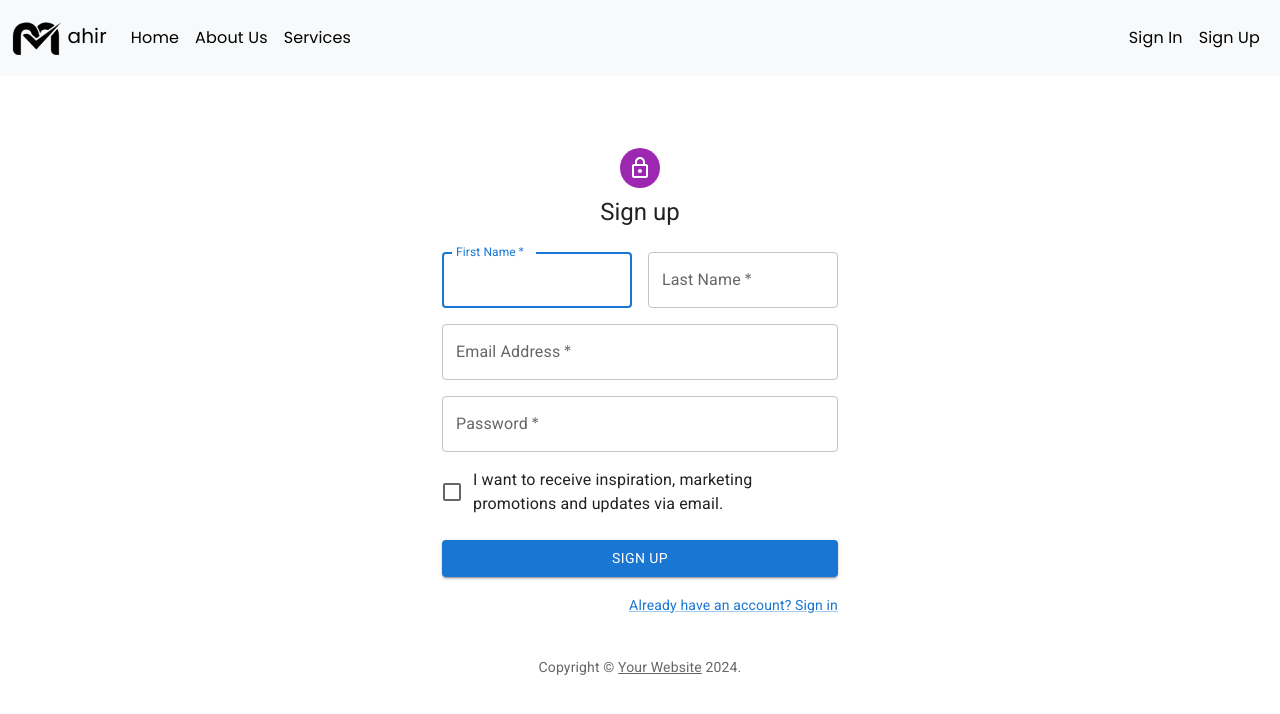
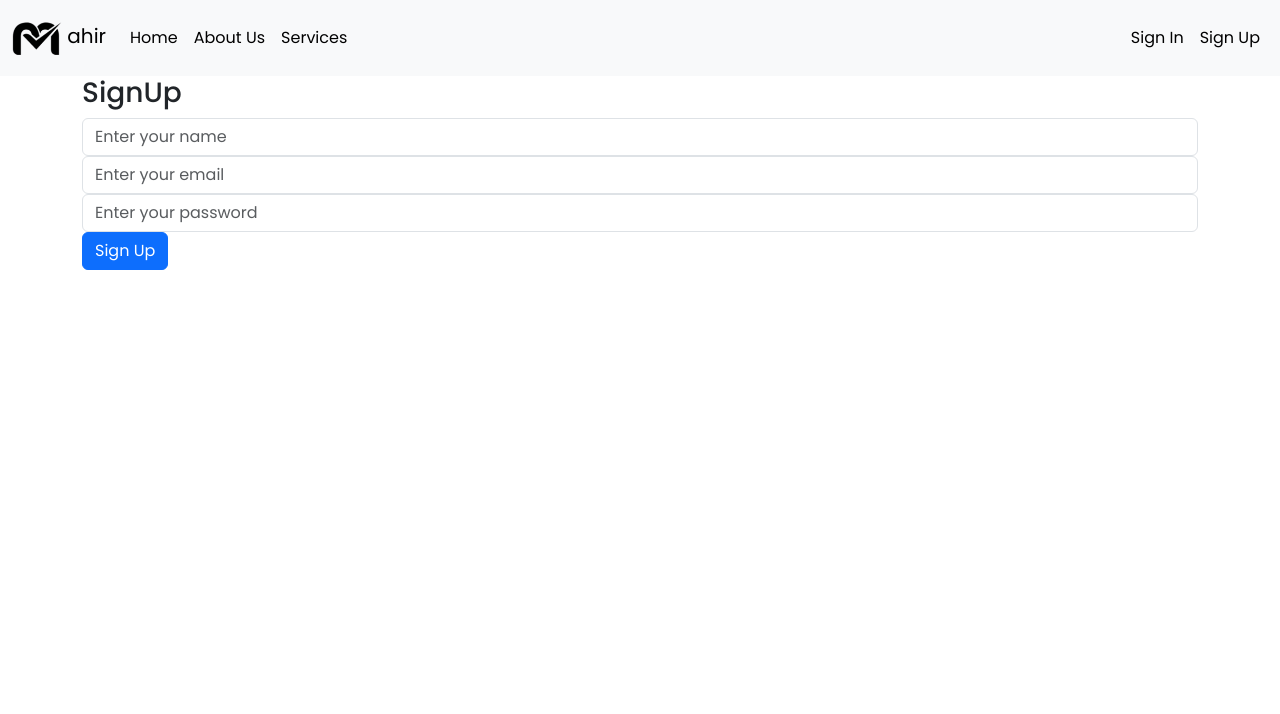
Before and after one commit to Rasheed-987/Mahir_Services, a React (Vite) app: page /signup in a window 1280 px wide. Shown: the top 714 px of the page. Built offline with nearby package versions, Linux system fonts and the light colour scheme.

Commit message:
localstorge connect

```diff
--- /dev/null
+++ b/src/Pages/SignIn.css
@@ -0,0 +1,8 @@
+
+  .card {
+    box-shadow: 0 4px 8px rgba(0, 0, 0, 0.1);
+    border-radius: 8px;
+  }
+  .container{
+    width: 500px;
+  }
--- a/src/Pages/SignIn.jsx
+++ b/src/Pages/SignIn.jsx
@@ -1,112 +1,57 @@
 import * as React from 'react';
-import Avatar from '@mui/material/Avatar';
-import Button from '@mui/material/Button';
-import CssBaseline from '@mui/material/CssBaseline';
+import Box from '@mui/material/Box';
 import TextField from '@mui/material/TextField';
-import FormControlLabel from '@mui/material/FormControlLabel';
-import Checkbox from '@mui/material/Checkbox';
-import Link from '@mui/material/Link';
-import Grid from '@mui/material/Grid';
-import Box from '@mui/material/Box';
-import LockOutlinedIcon from '@mui/icons-material/LockOutlined';
-import Typography from '@mui/material/Typography';
-import Container from '@mui/material/Container';
-import { createTheme, ThemeProvider } from '@mui/material/styles';
+import { useState } from 'react';
 
-function Copyright(props) {
+
+
+
+
+
+export default function BasicTextFields() {
+
+
+  const [Email,setEmail]=useState('');
+
+  const [Password,setPassword]=useState('');
+
+
+
+
+
+
+
+  const handleSignIn = (e) => {
+
+    e.preventDefault();
+
+    const storedDetails = JSON.parse(localStorage.getItem('userDetails'));
+    if (storedDetails && storedDetails.username === Email && storedDetails.password === Password) {
+        // Grant access
+        console.log(storedDetails);
+    } else {
+        // Show error message
+    }
+  }
+
+
   return (
-    <Typography variant="body2" color="text.secondary" align="center" {...props}>
-      {'Copyright © '}
-      <Link color="inherit" href="https://mui.com/">
-        Your Website
-      </Link>{' '}
-      {new Date().getFullYear()}
-      {'.'}
-    </Typography>
+    <Box
+      component="form"
+      sx={{
+        '& > :not(style)': { m: 1, width: '25ch' },
+      }}
+      noValidate
+      autoComplete="off"
+    >
+      <TextField id="outlined-basic" label="" type='email' placeholder='Email' onChange={(e)=>{
+        setEmail(e.target.value)
+      }}   variant="outlined" />
+      <TextField id="outlined-basic" label="" type='password' placeholder='Password' onChange={(e)=>{
+        setPassword(e.target.value)
+      }} variant="outlined" />
+      <button onClick={handleSignIn}>Sign In</button>
+    </Box>
   );
 }
-
-// TODO remove, this demo shouldn't need to reset the theme.
-
-const defaultTheme = createTheme();
-
-export default function SignIn() {
-  const handleSubmit = (event) => {
-    event.preventDefault();
-    const data = new FormData(event.currentTarget);
-    console.log({
-      email: data.get('email'),
-      password: data.get('password'),
-    });
-  };
-
-  return (
-    <ThemeProvider theme={defaultTheme}>
-      <Container component="main" maxWidth="xs">
-        <CssBaseline />
-        <Box
-          sx={{
-            marginTop: 8,
-            display: 'flex',
-            flexDirection: 'column',
-            alignItems: 'center',
-          }}
-        >
-          <Avatar sx={{ m: 1, bgcolor: 'secondary.main' }}>
-            <LockOutlinedIcon />
-          </Avatar>
-          <Typography component="h1" variant="h5">
-            Sign in
-          </Typography>
-          <Box component="form" onSubmit={handleSubmit} noValidate sx={{ mt: 1 }}>
-            <TextField
-              margin="normal"
-              required
-              fullWidth
-              id="email"
-              label="Email Address"
-              name="email"
-              autoComplete="email"
-              autoFocus
-            />
-            <TextField
-              margin="normal"
-              required
-              fullWidth
-              name="password"
-              label="Password"
-              type="password"
-              id="password"
-              autoComplete="current-password"
-            />
-            <FormControlLabel
-              control={<Checkbox value="remember" color="primary" />}
-              label="Remember me"
-            />
-            <Button
-              type="submit"
-              fullWidth
-              variant="contained"
-              sx={{ mt: 3, mb: 2 }}
-            >
-              Sign In
-            </Button>
-            <Grid container>
-              <Grid item xs>
-                <Link href="#" variant="body2">
-                  Forgot password?
-                </Link>
-              </Grid>
-              <Grid item>
-                <Link href="#" variant="body2">
-                  {"Don't have an account? Sign Up"}
-                </Link>
-              </Grid>
-            </Grid>
-          </Box>
-        </Box>
-        <Copyright sx={{ mt: 8, mb: 4 }} />
-      </Container>
-    </ThemeProvider>
-  );
-}
+//
--- /dev/null
+++ b/src/Pages/SignUp.css
@@ -0,0 +1,17 @@
+.container{
+    width: 600px;
+    height: 300px;
+    display: flex;
+    justify-content: center;
+    flex-direction: column;
+    gap: 23px;
+    align-items: center;
+}
+.form{
+    display: flex;
+    flex-direction: column;
+    justify-content: center;
+    align-items: center;
+    height: 100%;
+    width: 40px;
+}
--- a/src/Pages/SignUp.jsx
+++ b/src/Pages/SignUp.jsx
@@ -1,133 +1,72 @@
-import * as React from 'react';
-import Avatar from '@mui/material/Avatar';
-import Button from '@mui/material/Button';
-import CssBaseline from '@mui/material/CssBaseline';
-import TextField from '@mui/material/TextField';
-import FormControlLabel from '@mui/material/FormControlLabel';
-import Checkbox from '@mui/material/Checkbox';
-import Link from '@mui/material/Link';
-import Grid from '@mui/material/Grid';
-import Box from '@mui/material/Box';
-import LockOutlinedIcon from '@mui/icons-material/LockOutlined';
-import Typography from '@mui/material/Typography';
-import Container from '@mui/material/Container';
-import { createTheme, ThemeProvider } from '@mui/material/styles';
+import React from 'react';
+import { useState } from 'react';
 
-function Copyright(props) {
-  return (
-    <Typography variant="body2" color="text.secondary" align="center" {...props}>
-      {'Copyright © '}
-      <Link color="inherit" href="https://mui.com/">
-        Your Website
-      </Link>{' '}
-      {new Date().getFullYear()}
-      {'.'}
-    </Typography>
-  );
-}
+const SignUp = () => {
 
-// TODO remove, this demo shouldn't need to reset the theme.
+  const [userDetails, setUserDetails] = useState({
+    name: '',
+    email: '',
+    password: ''
+  });
 
-const defaultTheme = createTheme();
+  const handleSubmit = (e) => {
+    e.preventDefault();
 
-export default function SignUp() {
-  const handleSubmit = (event) => {
-    event.preventDefault();
-    const data = new FormData(event.currentTarget);
-    console.log({
-      email: data.get('email'),
-      password: data.get('password'),
+    localStorage.setItem('name', userDetails.name);
+    localStorage.setItem('email', userDetails.email);
+    localStorage.setItem('password', userDetails.password);
+
+    setUserDetails({
+      name: '',
+      email: '',
+      password: ''
     });
   };
 
   return (
-    <ThemeProvider theme={defaultTheme}>
-      <Container component="main" maxWidth="xs">
-        <CssBaseline />
-        <Box
-          sx={{
-            marginTop: 8,
-            display: 'flex',
-            flexDirection: 'column',
-            alignItems: 'center',
-          }}
-        >
-          <Avatar sx={{ m: 1, bgcolor: 'secondary.main' }}>
-            <LockOutlinedIcon />
-          </Avatar>
-          <Typography component="h1" variant="h5">
-            Sign up
-          </Typography>
-          <Box component="form" noValidate onSubmit={handleSubmit} sx={{ mt: 3 }}>
-            <Grid container spacing={2}>
-              <Grid item xs={12} sm={6}>
-                <TextField
-                  autoComplete="given-name"
-                  name="firstName"
-                  required
-                  fullWidth
-                  id="firstName"
-                  label="First Name"
-                  autoFocus
+    <div>
+      <form onSubmit={handleSubmit}>
+
+      <div className="container">
+              <h3>SignUp</h3>
+              <div className="form-group">
+                <input
+                  type="text"
+                  className="form-control"
+                  id="name"
+                  placeholder="Enter your name"
+                  value={userDetails.name}
+                  onChange={(e) => setUserDetails({ ...userDetails, name: e.target.value })}
                 />
-              </Grid>
-              <Grid item xs={12} sm={6}>
-                <TextField
-                  required
-                  fullWidth
-                  id="lastName"
-                  label="Last Name"
-                  name="lastName"
-                  autoComplete="family-name"
-                />
-              </Grid>
-              <Grid item xs={12}>
-                <TextField
-                  required
-                  fullWidth
+              </div>
+              <div className="form-group">
+
+                <input
+                  type="email"
+                  className="form-control"
                   id="email"
-                  label="Email Address"
-                  name="email"
-                  autoComplete="email"
-                />
-              </Grid>
-              <Grid item xs={12}>
-                <TextField
-                  required
-                  fullWidth
-                  name="password"
-                  label="Password"
+                  placeholder="Enter your email"
+                  value={userDetails.email}
+                  onChange={(e) => setUserDetails({ ...userDetails, email: e.target.value })}
+                  />
+                  </div>
+              <div className="form-group">
+                <input
                   type="password"
+                  className="form-control"
                   id="password"
-                  autoComplete="new-password"
-                />
-              </Grid>
-              <Grid item xs={12}>
-                <FormControlLabel
-                  control={<Checkbox value="allowExtraEmails" color="primary" />}
-                  label="I want to receive inspiration, marketing promotions and updates via email."
-                />
-              </Grid>
-            </Grid>
-            <Button
-              type="submit"
-              fullWidth
-              variant="contained"
-              sx={{ mt: 3, mb: 2 }}
-            >
-              Sign Up
-            </Button>
-            <Grid container justifyContent="flex-end">
-              <Grid item>
-                <Link href="#" variant="body2">
-                  Already have an account? Sign in
-                </Link>
-              </Grid>
-            </Grid>
-          </Box>
-        </Box>
-        <Copyright sx={{ mt: 5 }} />
-      </Container>
-    </ThemeProvider>
+                  placeholder="Enter your password"
+                  value={userDetails.password}
+                  onChange={(e) => setUserDetails({ ...userDetails, password: e.target.value })}
+                  />
+              </div>
+              <button type="submit" className="btn btn-primary">
+                Sign Up
+              </button>
+        </div>
+      </form>
+    </div>
   );
 }
+
+export default SignUp;
```
